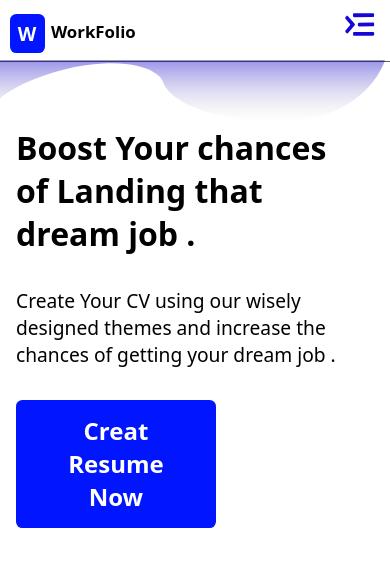
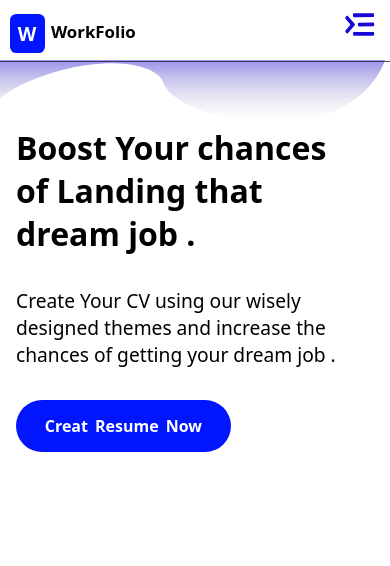
Before and after one commit to soumen974/WorkFolio, a React (Create React App) app: page / in a window 390 px wide. Shown: the top 566 px of the page. Built offline with nearby package versions, Linux system fonts and the light colour scheme.

Commit message:
fixed the nav bar and section 1 with the menu

```diff
--- a/src/Components/Section01.css
+++ b/src/Components/Section01.css
@@ -1,11 +1,15 @@
 .section-01{
     /* background-color: rgb(80, 76, 85); */
     /* height: 100vh; */
-    position: static;
-    z-index: 2;
+    /* position: static; */
+    /* z-index: 2; */
+
+    position: absolute;
+
+    z-index: -1;
 }
-.UpperVectorHead{
-}
+
+
 svg{
     margin-top: -0.681rem;
     width:99%;
@@ -34,11 +38,10 @@ svg{
 }
 .landing_ad-talk{
     font-size: 1.2rem;
-    width: 79%;
-
+    width: 59%;
     padding: 2rem 0rem ;
 }
-.left_landing_content button{
+.right_landing_content button{
     padding: 0.85rem 3.2rem ;
     background-color: #0116ff;
     border-radius: 0.4rem;
@@ -48,11 +51,12 @@ svg{
     font-weight:600;
     word-spacing: 0.371rem;
 
+}
+.right_landing_content{
+    width: 50%;
 
 }
-.right_landing_content{
 
-}
 
    @media (max-width:1290px) {
     svg{
@@ -80,6 +84,19 @@ svg{
     svg{
         margin-top: -4.2rem;
         width:99%;
+    }
+
+    .right_landing_content button{
+        padding: 0.9rem 1.3rem ;
+        background-color: #0116ff;
+        border-radius: 010rem;
+        border: 1px solid transparent;
+        color: white;
+        font-size: 1rem;
+        font-weight:600;
+        word-spacing: 0.181rem;
+        width: 120%;
+
     }
 
 
--- a/src/Components/Section01.jsx
+++ b/src/Components/Section01.jsx
@@ -18,16 +18,23 @@ export default function Section01() {
                         </svg>
         </div>
         <div className="landing_page_content">
+
             <div className="left_landing_content">
                 <h2>Boost Your chances of Landing that dream job .</h2>
+
+
+            </div>
+
+            <div className="right_landing_content">
+
                 <div className="landing_ad-talk"> Create Your CV using our wisely designed themes and increase the chances of getting your dream job .</div>
-                <button>Creat Resume Now</button>
+                    <button>Creat Resume Now</button>
+                </div>
+
                 <div className="Down_things">
                     <div className="starsRates"></div>
                     <div className="Rating_talk"></div>
                 </div>
-            </div>
-            <div className="right_landing_content"></div>
         </div>
 
 
--- a/src/Components/navBar.css
+++ b/src/Components/navBar.css
@@ -2,7 +2,7 @@
    nav{
     padding: 0.55rem 3rem ;
     /* border-bottom: 1px solid rgba(0, 0, 0, 0.215); */
-    position: relative;
+    /* position: static; */
     z-index: 1;
 
    }
@@ -120,6 +120,8 @@
     height: 44vw;
     /* flex-shrink: 0;  */
     margin-left: 10rem;
+    z-index: 1;
+    position: absolute;
 
   }
 
@@ -309,9 +311,11 @@
       border-radius: 8px;
       background: linear-gradient(135deg, #1400FF 0%, rgba(93, 84, 200, 0.61) 100%);    height: 50vh;
       /* width: 1306px; */
-      height: 36rem;
+      height: 43rem;
       /* flex-shrink: 0;  */
-      margin-left: 5rem;
+      margin-left: 5.4rem;
+      margin-top: -3.5rem;
+
 
     }
     .nav_links_mobile ul li{
```
